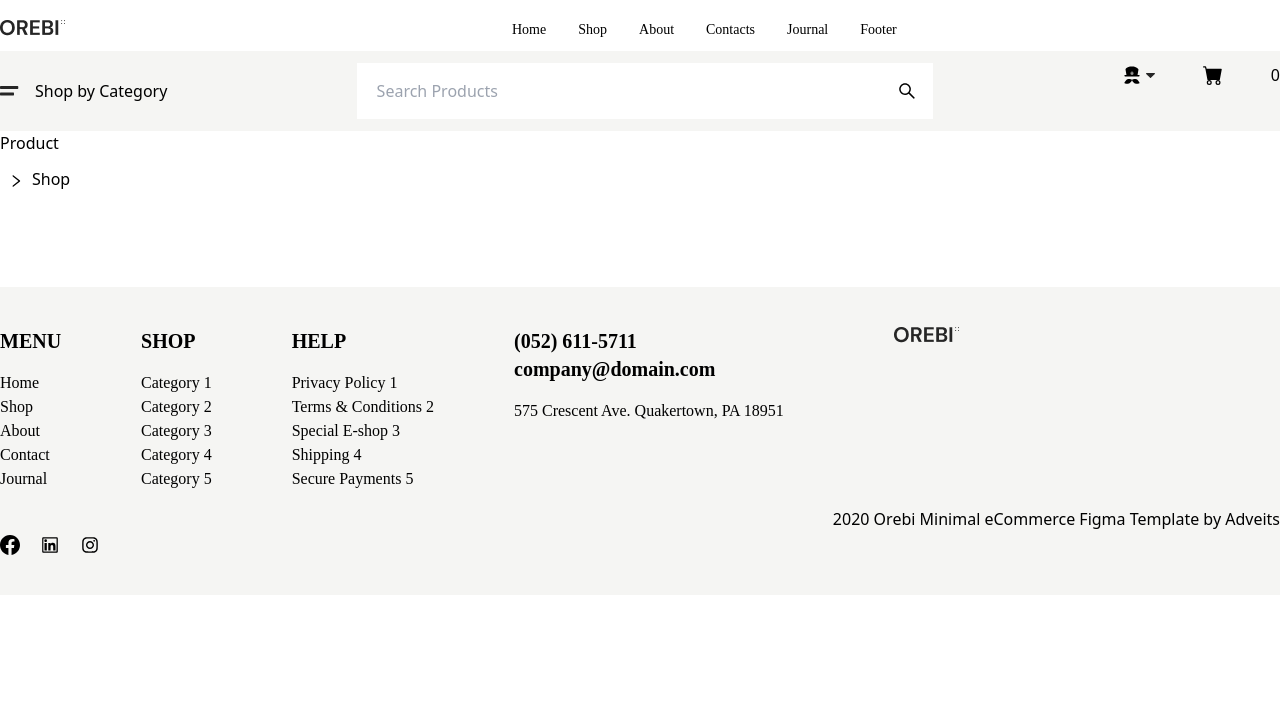
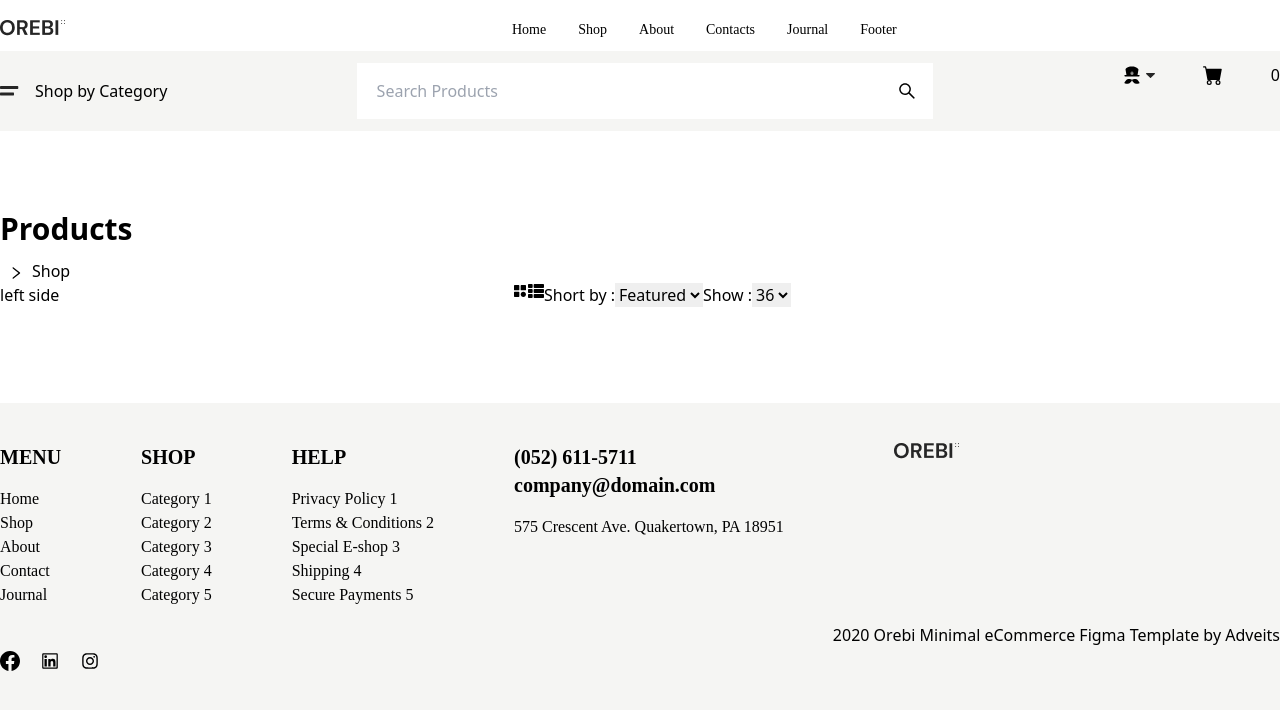
Before and after one commit to jibonrahaman/Orebi-fronted-E-commerce, a React (Vite) app: page /shop in a window 1280 px wide. Shown: the top 710 px of the page. Built offline with nearby package versions, Linux system fonts and the light colour scheme.

Commit message:
product Page- select option design

```diff
--- a/src/Components/AboutPart/AboutPage.jsx
+++ b/src/Components/AboutPart/AboutPage.jsx
@@ -4,20 +4,14 @@ import SubHeading from '../../SubHeading'
 import { useSelector } from 'react-redux'
 import { Link } from 'react-router-dom'
 import {AiOutlineRight} from 'react-icons/ai'
+import BreadCrum from '../BreadCrum'
 function AboutPage() {
-  const pagename = useSelector((state => state.BreakCum.previousname))
-  const brod = (window.location.pathname.replace("/", ""))
+
   return (
     <section>
     <Container>
     <SubHeading text="About" className="text-49" />
-        <Flex className="mt-3  gap-x-2">
-          <Link to={pagename=="Home" ? "/" : pagename=="Shop" ? "/shop" : pagename=="signup" ?  "/sign-up" : pagename=="Contacts" && "/contacts"}>
-          </Link>
-        {pagename}
-        <AiOutlineRight className=' mt-[6px] '/>
-          <p className=' first-letter:uppercase '>{brod}</p>
-        </Flex>
+    <BreadCrum/>
     </Container>
   </section>
   )
--- /dev/null
+++ b/src/Components/BreadCrum.jsx
@@ -0,0 +1,20 @@
+import React from 'react'
+import Flex from '../Flex'
+import { Link } from 'react-router-dom'
+import { useSelector } from 'react-redux'
+import { AiOutlineRight } from 'react-icons/ai'
+
+export default function BreadCrum() {
+    const pagename = useSelector((state => state.BreakCum.previousname))
+  const brod = (window.location.pathname.replace("/", ""))
+
+  return (
+    <Flex className="mt-3  gap-x-2">
+    <Link to={pagename=="Home" ? "/" : pagename=="About" ? "/about" : pagename=="signup" ?  "/sign-up" : pagename=="Contacts" && "/contacts"}>
+    </Link>
+  {pagename}
+  <AiOutlineRight className=' mt-[6px] '/>
+    <p className=' first-letter:uppercase '>{brod}</p>
+  </Flex>
+  )
+}
--- a/src/Components/ContactsPart/Contacts.jsx
+++ b/src/Components/ContactsPart/Contacts.jsx
@@ -1,8 +1,10 @@
+import BreadCrum from "../BreadCrum"
 
 const Contacts = () => {
   return (
     <>
     <h3>Contacts</h3>
+    <BreadCrum/>
     </>
   )
 }
--- a/src/Components/NavPage/Nav.jsx
+++ b/src/Components/NavPage/Nav.jsx
@@ -143,7 +143,6 @@ useEffect(()=>{
               </div>
             </Flex>
           </Container>
-
           {
             openCart &&
             <div ref={dropref} className="z-20 overflow-hidden overflow-y-scroll w-2/5 bg-black text-white h-[650px]  absolute top-0 right-0 border-solid border-white border-3">
@@ -169,7 +168,6 @@ useEffect(()=>{
                       </li>
                       <li className=''>$ {item.quantity * item.price} </li>
                     </ul>
-
                   ))
                   )
                   :
@@ -183,7 +181,6 @@ useEffect(()=>{
             </div>
           }
         </div>
-
       </section>
     </>
 
--- a/src/Components/ProductPage/ProductPage.jsx
+++ b/src/Components/ProductPage/ProductPage.jsx
@@ -4,21 +4,48 @@ import {AiOutlineRight} from "react-icons/ai"
 import Flex from '../../Flex'
 import { Link } from 'react-router-dom'
 import Container from '../../Container'
+import PageHeading from '../../PageHeading'
+import BreadCrum from '../BreadCrum'
+import { BiSolidCategory } from "react-icons/bi";
+import { FaThList } from "react-icons/fa";
+import { MdOutlineArrowDropDown } from "react-icons/md";
+
 function ProductPage() {
 
-  const pagename = useSelector((state => state.BreakCum.previousname))
-  const brod = (window.location.pathname.replace("/", ""))
+
   return (
     <section>
      <Container>
-     <h2>Product</h2>
-      <Flex className="mt-3  gap-x-2">
-          <Link to={pagename=="Home" ? "/" : pagename=="About" ? "/about" : pagename=="signup" ?  "/sign-up" : pagename=="Contacts" && "/contacts"}>
-          </Link>
-        {pagename}
-        <AiOutlineRight className=' mt-[6px] '/>
-          <p className=' first-letter:uppercase '>{brod}</p>
+    <PageHeading text="Products"/>
+     <BreadCrum/>
+     <Flex className=" justify-between">
+      <div className=' w-1/4'>left side</div>
+      <div className=' w-3/5'>
+        <Flex>
+       <Flex>
+       <BiSolidCategory />
+        <FaThList />
+       </Flex>
+       <Flex>
+        <h4>Short by : </h4>
+        <select>
+        <MdOutlineArrowDropDown className=' absolute top-0 right-0' />
+          <option value="">Featured</option>
+          <option value="">Demo</option>
+        </select>
+       </Flex>
+       <Flex>
+        <h4>Show : </h4>
+        <select>
+        <MdOutlineArrowDropDown className=' absolute top-0 right-0' />
+          <option value="">36</option>
+          <option value="">34</option>
+        </select>
+       </Flex>
         </Flex>
+
+      </div>
+     </Flex>
      </Container>
     </section>
   )
--- /dev/null
+++ b/src/PageHeading.jsx
@@ -0,0 +1,7 @@
+import React from 'react'
+
+export default function PageHeading({text,className}) {
+  return (
+    <h2 className={`pt-20 text-3xl font-bold ${className}`}>{text}</h2>
+  )
+}
```
